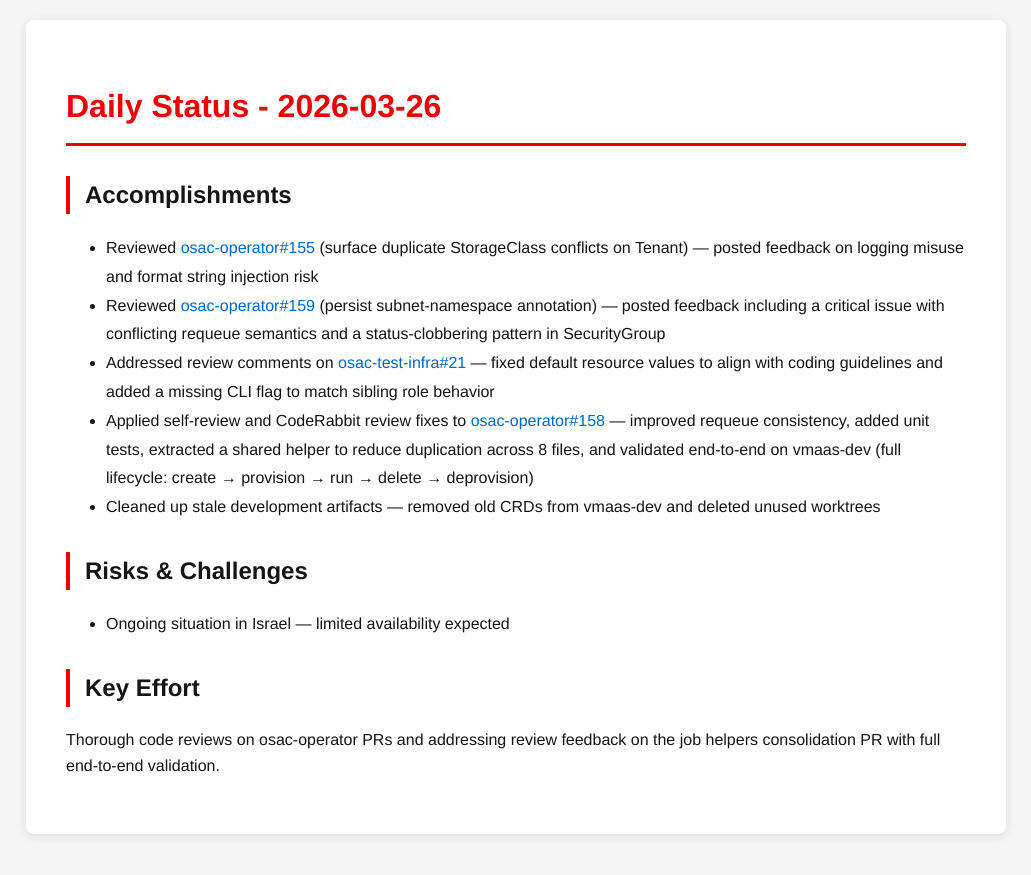
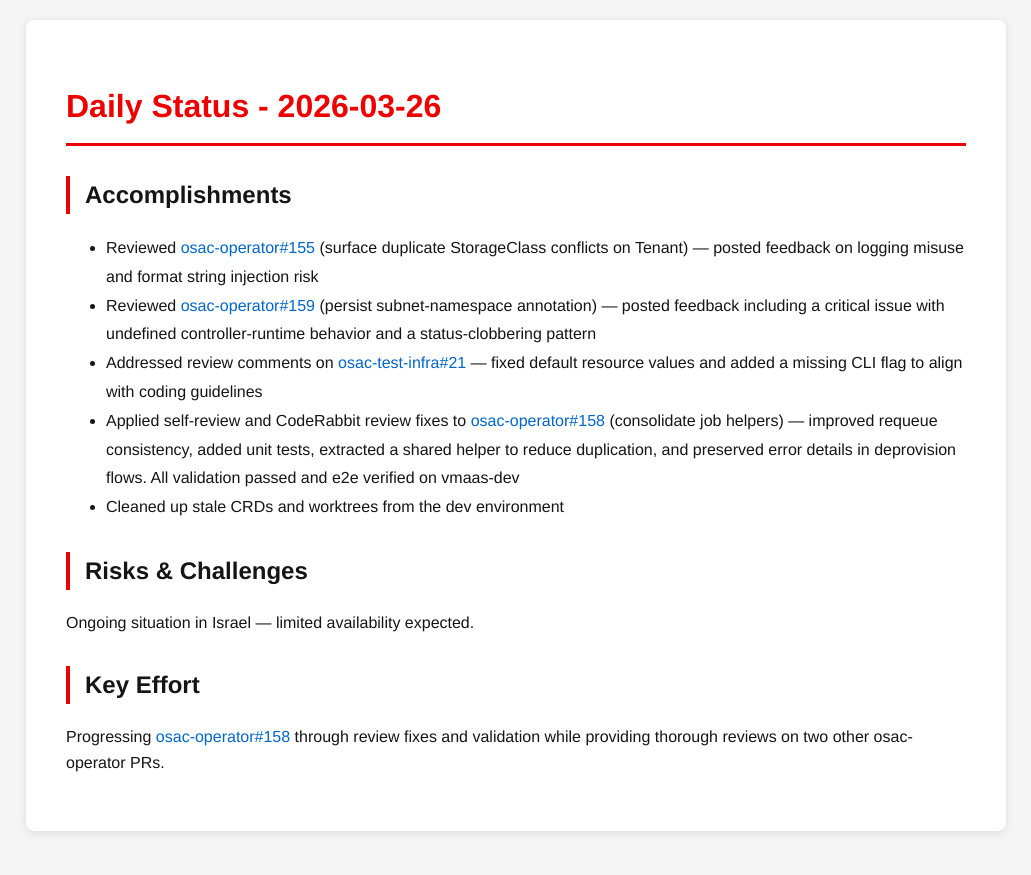
Before and after one commit to tzvatot/daily-status, a Jekyll site: the page built from 2026-03-26.md, in a window 1280 px wide. Shown: the top 875 px of the page, without its empty margins (124-1155 px from the left). Built offline with Jekyll 4.4.1, drawn with Linux system fonts in a browser that asks for light colours.

Commit message:
Daily status update - 2026-03-26

```diff
--- a/2026-03-26.md
+++ b/2026-03-26.md
@@ -8,13 +8,13 @@
 
 ## Accomplishments
 - Reviewed [osac-operator#155](https://github.com/osac-project/osac-operator/pull/155) (surface duplicate StorageClass conflicts on Tenant) — posted feedback on logging misuse and format string injection risk
-- Reviewed [osac-operator#159](https://github.com/osac-project/osac-operator/pull/159) (persist subnet-namespace annotation) — posted feedback including a critical issue with conflicting requeue semantics and a status-clobbering pattern in SecurityGroup
-- Addressed review comments on [osac-test-infra#21](https://github.com/osac-project/osac-test-infra/pull/21) — fixed default resource values to align with coding guidelines and added a missing CLI flag to match sibling role behavior
-- Applied self-review and CodeRabbit review fixes to [osac-operator#158](https://github.com/osac-project/osac-operator/pull/158) — improved requeue consistency, added unit tests, extracted a shared helper to reduce duplication across 8 files, and validated end-to-end on vmaas-dev (full lifecycle: create → provision → run → delete → deprovision)
-- Cleaned up stale development artifacts — removed old CRDs from vmaas-dev and deleted unused worktrees
+- Reviewed [osac-operator#159](https://github.com/osac-project/osac-operator/pull/159) (persist subnet-namespace annotation) — posted feedback including a critical issue with undefined controller-runtime behavior and a status-clobbering pattern
+- Addressed review comments on [osac-test-infra#21](https://github.com/osac-project/osac-test-infra/pull/21) — fixed default resource values and added a missing CLI flag to align with coding guidelines
+- Applied self-review and CodeRabbit review fixes to [osac-operator#158](https://github.com/osac-project/osac-operator/pull/158) (consolidate job helpers) — improved requeue consistency, added unit tests, extracted a shared helper to reduce duplication, and preserved error details in deprovision flows. All validation passed and e2e verified on vmaas-dev
+- Cleaned up stale CRDs and worktrees from the dev environment
 
 ## Risks & Challenges
-- Ongoing situation in Israel — limited availability expected
+Ongoing situation in Israel — limited availability expected.
 
 ## Key Effort
-Thorough code reviews on osac-operator PRs and addressing review feedback on the job helpers consolidation PR with full end-to-end validation.
+Progressing [osac-operator#158](https://github.com/osac-project/osac-operator/pull/158) through review fixes and validation while providing thorough reviews on two other osac-operator PRs.
```
